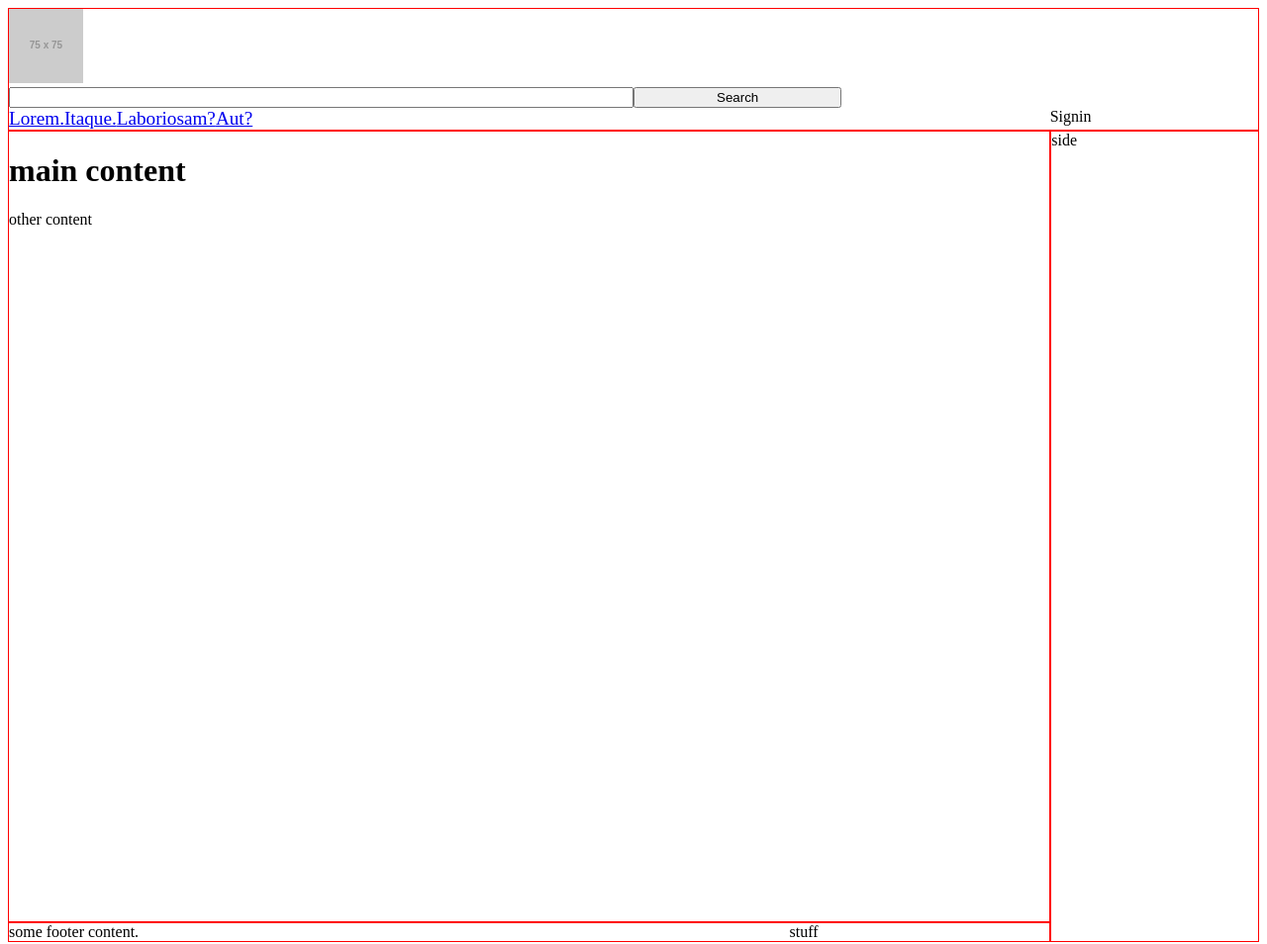
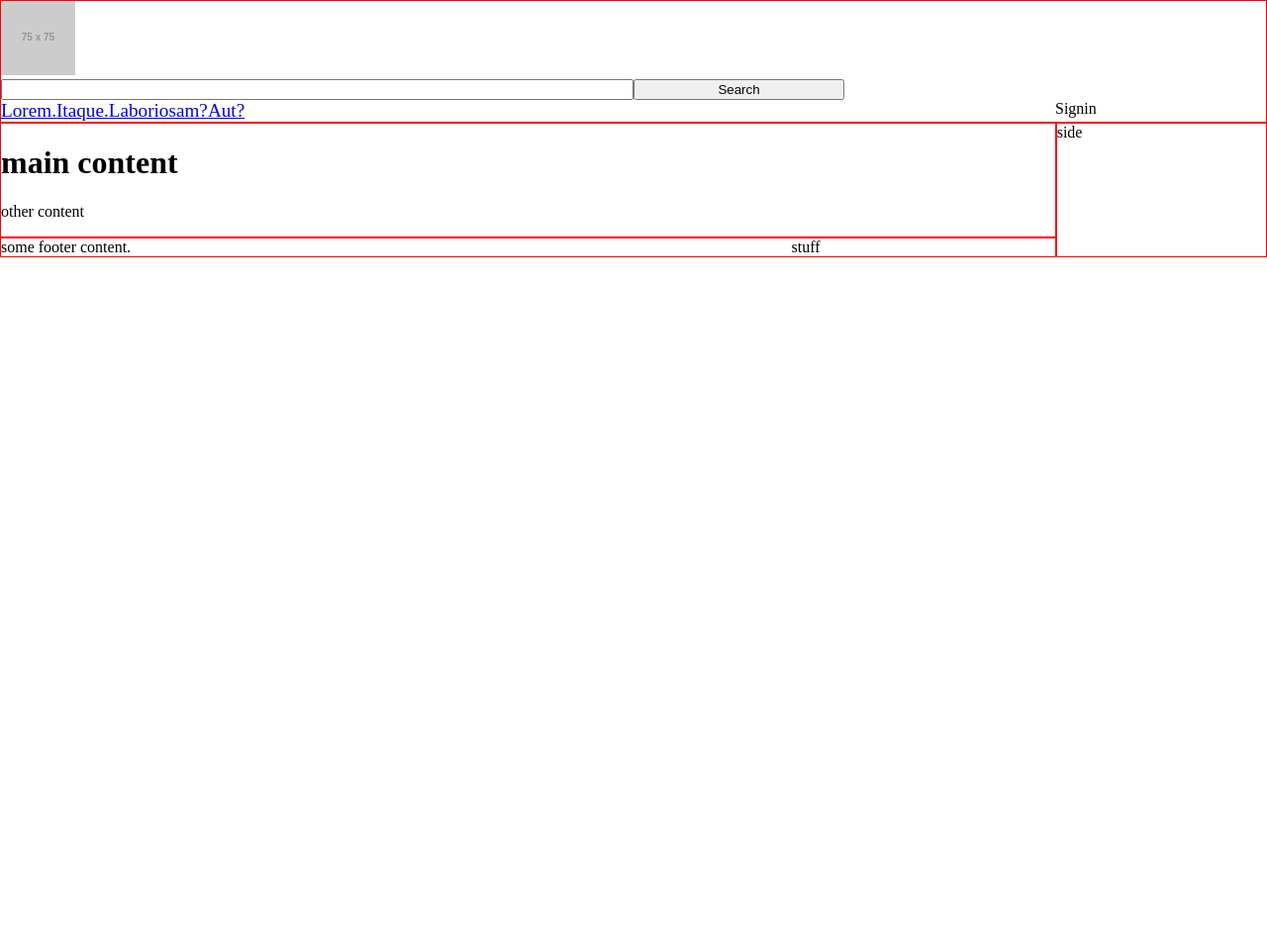
Before and after one commit to ronnross/proto-grid, a website built with webpack: page index.html in a window 1280 px wide. Shown: the whole page at 99% size. After the commit the page ends 800 px from the top, so only its background shows below. Built offline with nearby package versions, Linux system fonts and the light colour scheme; placeholder pictures from the web are drawn by us.

Commit message:
adding rows to grid

```diff
--- a/index.html
+++ b/index.html
@@ -8,7 +8,7 @@
   <title>Testing</title>
 </head>
 
-<body>
+<body class="m-auto">
   <header class="grid of-12-cols b1">
     <span class="span-5 span-0-md">=</span>
     <a class="span-12 span-0" href="https://placeholder.com"><img src="http://via.placeholder.com/75x75"></a>
@@ -22,7 +22,7 @@
     </ul>
     <span class="span-2">Signin</span>
   </header>
-  <main class="grid of-12-cols row-stretch">
+  <main class="grid of-12-cols">
     <div class="span-12 span-10-md b1">
       <h1>main content</h1>
       <p>other content</p>
--- a/main.scss
+++ b/main.scss
@@ -16,17 +16,26 @@ $grid-end: 12;
 .list-style-none { list-style-type: none }
 .display-block { display: block }
 .m0 { margin: 0 }
+.m-auto { margin: auto }
 .p-none { padding: 0 }
 .fl { float: left }
 .fs1 { font-size: 1.2em }
 
 /************** Grid *************/
 .grid { display: grid }
-.of-1-cols { grid-template-columns: 1fr }
 .of-12-cols { grid-template-columns: repeat(12, 1fr) }
 
-.row-span-2 { grid-row: span 2 }
-.row-stretch { grid-template-rows: 100vh }
+.row-span-0 { display: none }
+/*
+ creates a row-span-2 { grid-row: span 2 }
+ from 1 to 12
+*/
+@for $i from $grid-start through $grid-end {
+  .row-span-#{$i} {
+    grid-row: span #{$i};
+  }
+}
+
 
 .span-0 { display: none }
 /*
@@ -40,8 +49,6 @@ $grid-end: 12;
 }
 
 /* sizes */
-.hide-sm { display: none }
-.hide-md { display: initial }
 .span-0-md { display: initial }
 
 @include breakpoint(tablet) {
--- a/package.json
+++ b/package.json
@@ -24,6 +24,5 @@
     "style-loader": "^0.18.2",
     "webpack": "^3.5.5"
   },
-  "devDependencies": {
-  }
+  "devDependencies": {}
 }
```
